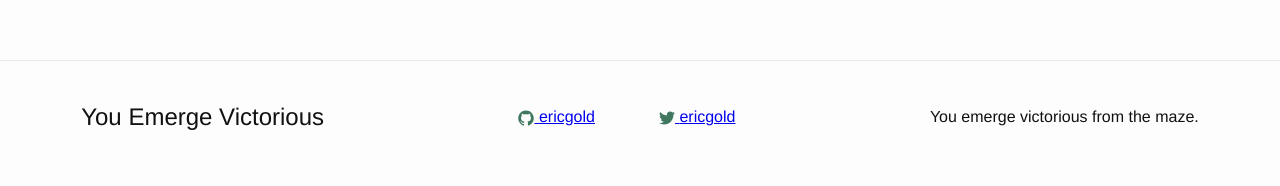
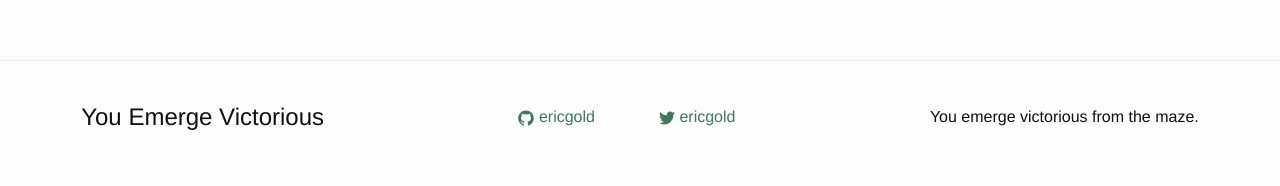
Before and after one commit to ericgold/jekylltest, a Jekyll site: the page built from index.md, in a window 1280 px wide. Shown: the part 728-914 px from the top of the page. Built offline with Jekyll 4.4.1, drawn with Linux system fonts in a browser that asks for light colours.

Commit message:
set text-decoration: none on social links

```diff
--- a/_sass/_layout/_footer.scss
+++ b/_sass/_layout/_footer.scss
@@ -23,7 +23,18 @@
 .social-media-list li {
   margin: 0 1rem;
 
+  a {
+    text-decoration: none;
+  }
+
   @include mq(large) {
     margin: 0 2rem;
   }
 }
+
+
+
+.username {
+  color: $brand-color;
+  text-decoration: none;
+}
```
